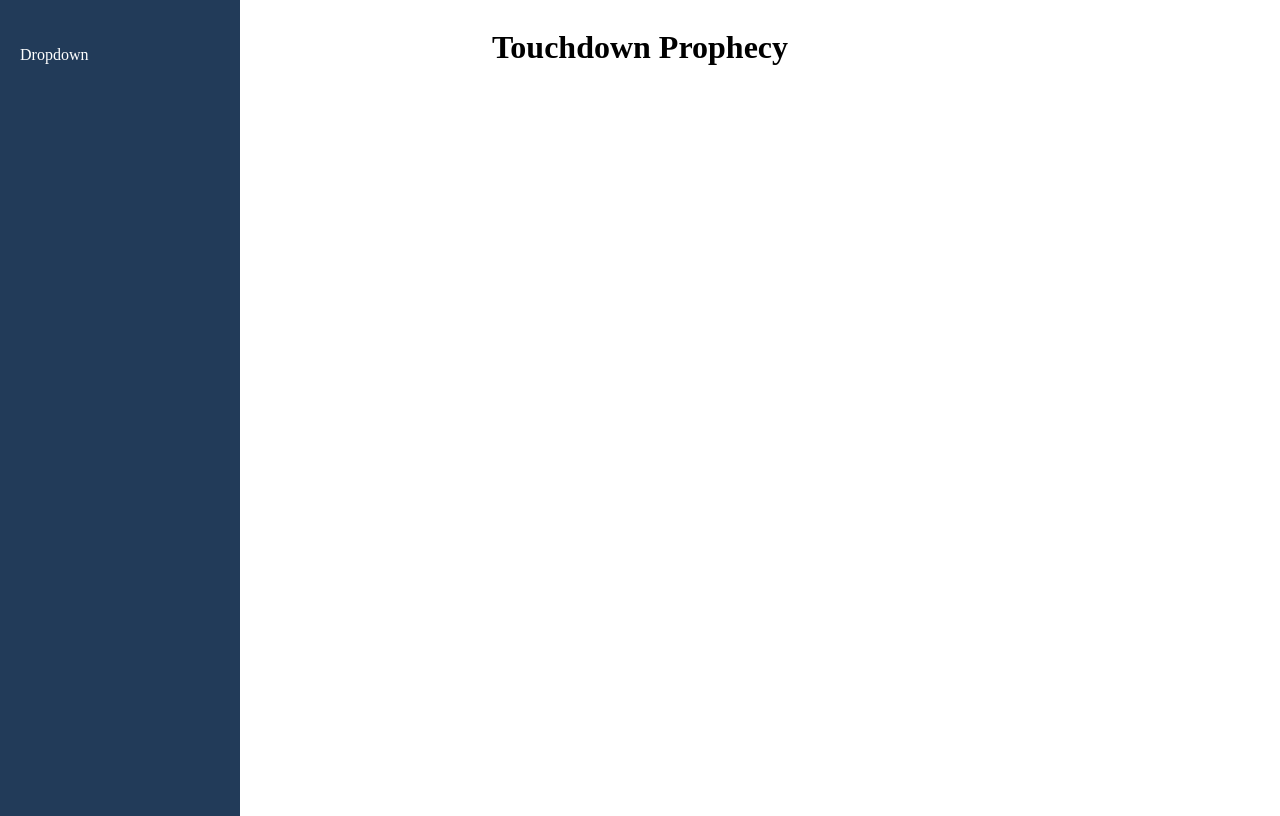
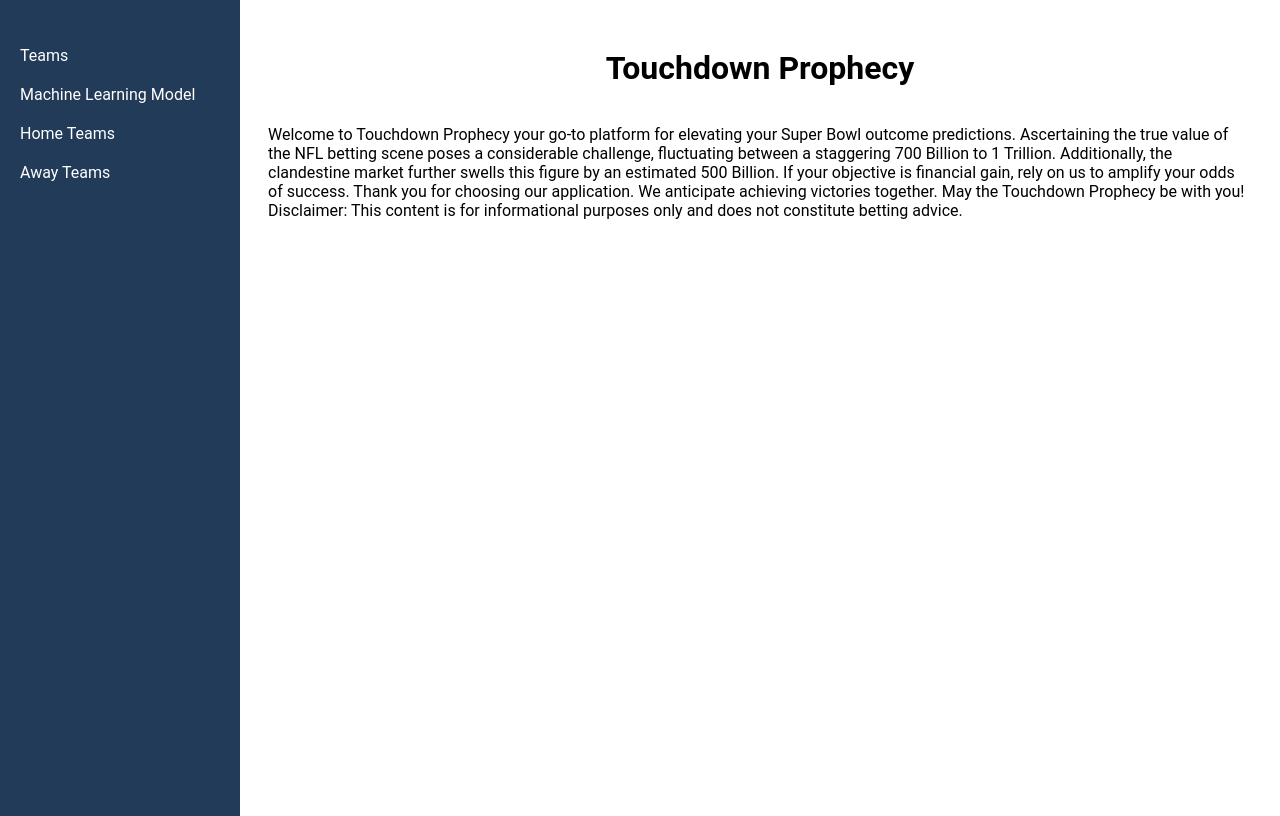
Before and after one commit to dahmadi/TouchdownProphet, a Flask app: page / in a window 1280 px wide. Run offline with Flask 3, Linux system fonts and the light colour scheme.

Commit message:
added 3 additional drop down menus along with p tag for project description

```diff
--- a/static/styles.css
+++ b/static/styles.css
@@ -7,3 +7,7 @@
     left: 0;
     padding-top: 20px;
 }
+
+body {
+    font-family: 'Roboto', sans-serif; /* Use 'La Belle Aurore' for the body */
+}
--- a/templates/index.html
+++ b/templates/index.html
@@ -9,8 +9,13 @@
         /* Center the h1 tag within the div */
         div.content {
             display: flex;
-            justify-content: center;
+            flex-direction: column; /* Adjust layout to stack elements */
+            align-items: center; /* Center content horizontally */
+            justify-content: flex-start; /* Align content to the top */
             height: 100vh; /* Adjust this value as needed */
+            padding: 20px; /* Add padding to prevent text from going off the screen */
+            box-sizing: border-box; /* Include padding in the height calculation */
+            margin-left: 240px; /* Adjust the margin to clear the sidebar */
         }
 
         /* Sidebar styles */
@@ -18,6 +23,10 @@
             width: 200px;
             background-color: #223b59;
             padding: 20px;
+            position: fixed;
+            top: 0;
+            left: 0;
+            bottom: 0;
         }
 
         .sidebar ul {
@@ -67,14 +76,41 @@
 <body>
     <!-- Sidebar -->
     <div class="sidebar">
-        <!-- Dropdown menu -->
+        <!-- Dropdown menu 1 -->
         <ul>
             <li>
-                <a href="#">Dropdown</a>
+                <a href="#">Teams</a>
                 <div class="dropdown-menu">
                     <a href="#">Item 1</a>
                     <a href="#">Item 2</a>
                     <a href="#">Item 3</a>
+                </div>
+            </li>
+            <!-- Dropdown menu 2 -->
+            <li>
+                <a href="#">Machine Learning Model</a>
+                <div class="dropdown-menu">
+                    <a href="#">MLP</a>
+                    <a href="#">XC Boost</a>
+                    <a href="#">Linear Regression</a>
+                </div>
+            </li>
+            <!-- Dropdown menu 3 -->
+            <li>
+                <a href="#">Home Teams</a>
+                <div class="dropdown-menu">
+                    <a href="#">Item X</a>
+                    <a href="#">Item Y</a>
+                    <a href="#">Item Z</a>
+                </div>
+            </li>
+            <!-- Dropdown menu 4 -->
+            <li>
+                <a href="#">Away Teams</a>
+                <div class="dropdown-menu">
+                    <a href="#">Away Team 1</a>
+                    <a href="#">Away Team 2</a>
+                    <a href="#">Away Team 3</a>
                 </div>
             </li>
         </ul>
@@ -83,6 +119,9 @@
     <!-- Main content -->
     <div class="content">
         <h1>Touchdown Prophecy</h1>
+        <p>Welcome to Touchdown Prophecy your go-to platform for elevating your Super Bowl outcome predictions. Ascertaining the true value of the NFL betting scene poses a considerable challenge, fluctuating between a staggering 700 Billion to 1 Trillion. Additionally, the clandestine market further swells this figure by an estimated 500 Billion. If your objective is financial gain, rely on us to amplify your odds of success.
+        Thank you for choosing our application. We anticipate achieving victories together. May the Touchdown Prophecy be with you!
+        Disclaimer: This content is for informational purposes only and does not constitute betting advice.</p>
     </div>
 </body>
 </html>
```
